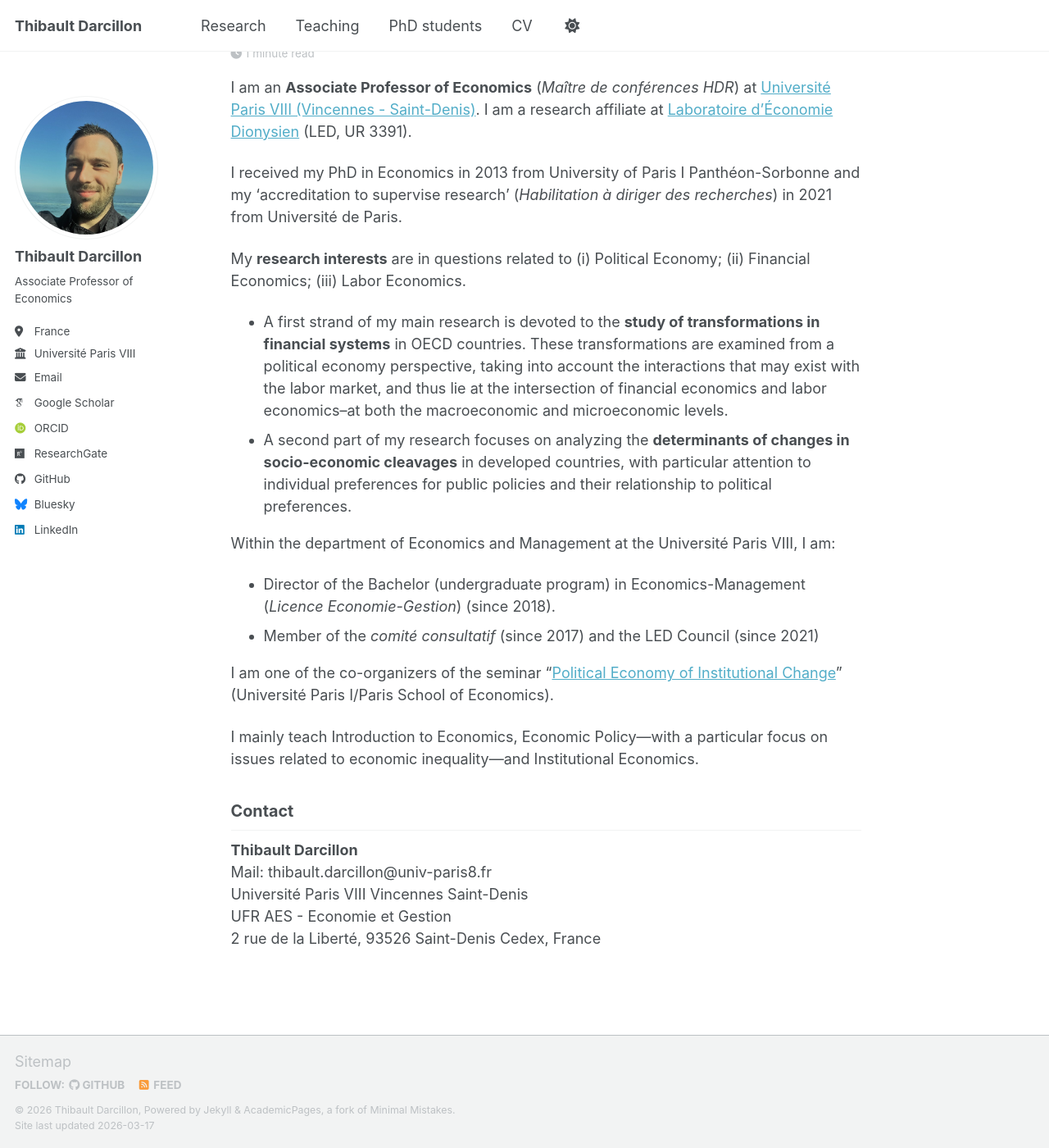
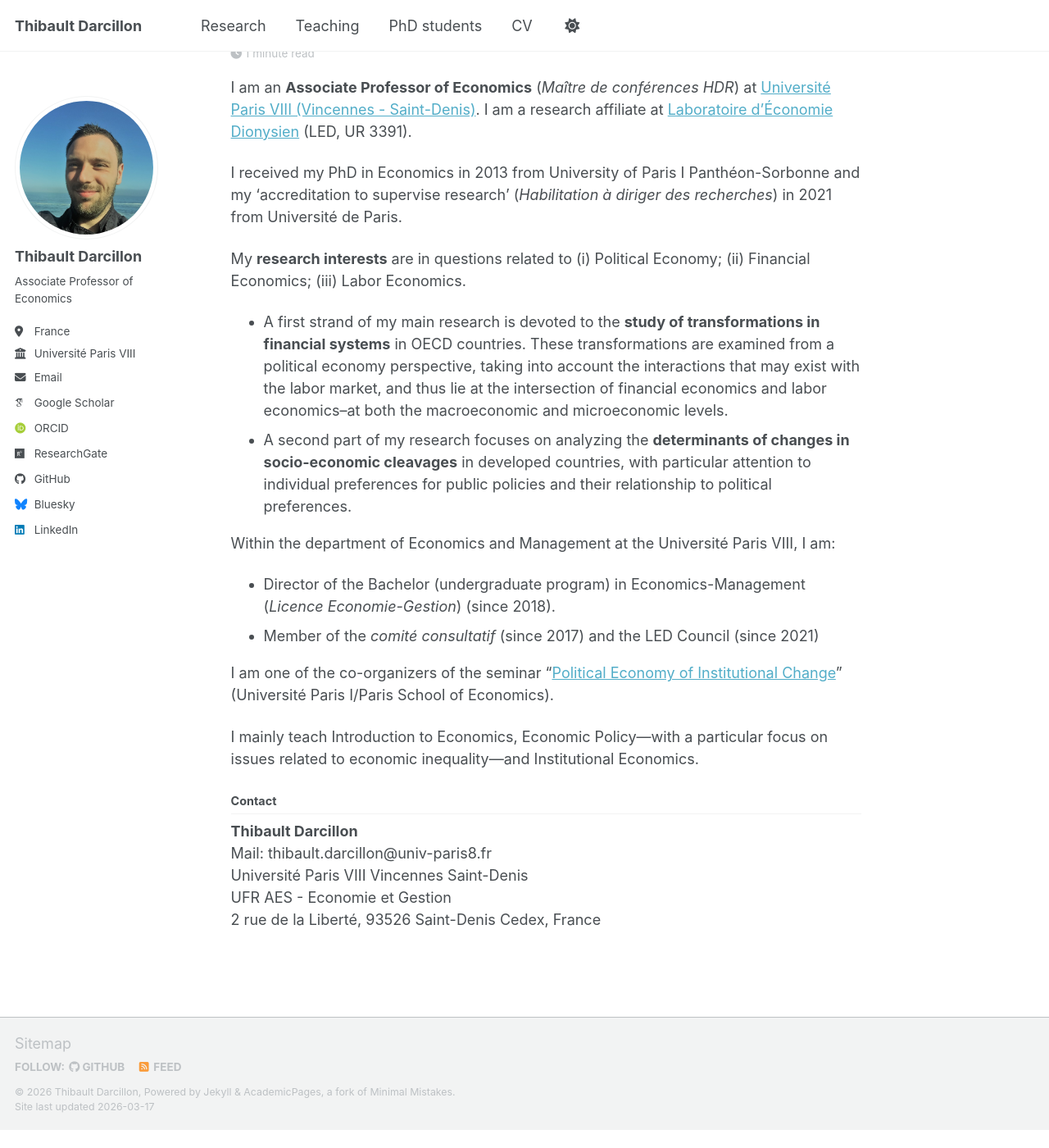
Before and after one commit to thibaultdarcillon/thibaultdarcillon.github.io, a Jekyll site: the page built from _pages/about.md, in a window 1280 px wide and 1400 px high, scrolled down 71 px. Shown: the whole window at 82% size. Built offline with Jekyll 4.4.1, drawn with Linux system fonts in a browser that asks for light colours; some web fonts are replaced; a script bundle is joined from its source files by our own code; library files that are not in the unit come from our copies; after the commit the page ends 1449 px from its top, so only the background shows below that.

Commit message:
Update Main

```diff
--- a/assets/css/main.scss
+++ b/assets/css/main.scss
@@ -48,9 +48,9 @@
 }
 
 .page__content h2 {
-  font-size: 1.1em;   /* valeur actuelle ≈ 1.6–1.8em */
+  font-size: 0.8em;   /* valeur actuelle ≈ 1.6–1.8em */
 }
 
 .page__content h3 {
-  font-size: 1.10m;
+  font-size: 0.9em;
 }
```
